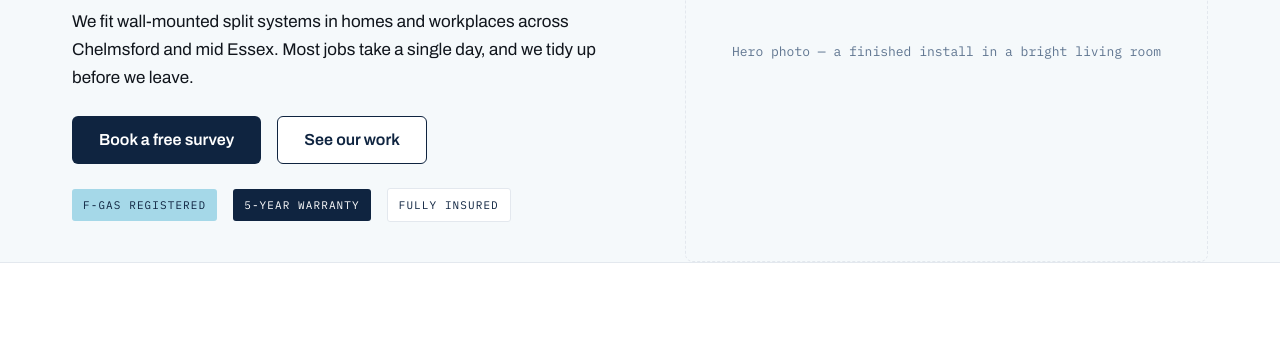
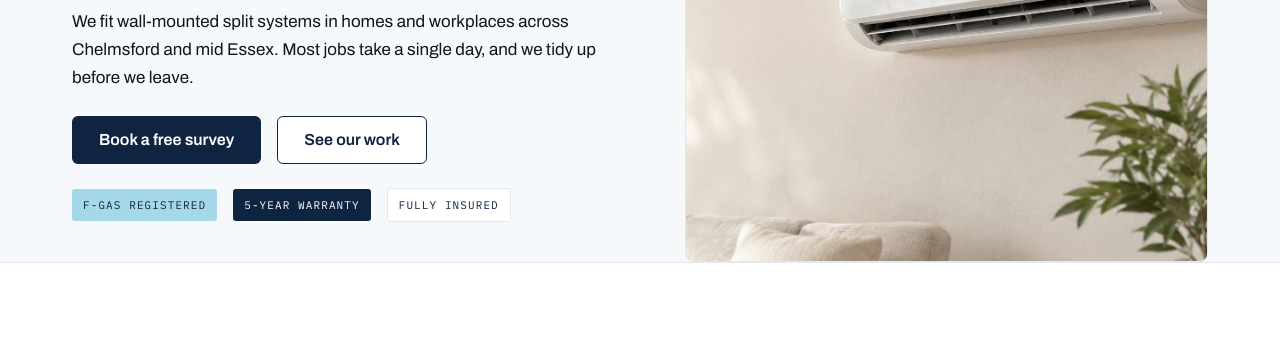
Before and after one commit to AlfieSharman94/ACoolCompany, a plain HTML site: page index.html in a window 1280 px wide. Shown: the part 238-594 px from the top of the page. Drawn offline with Linux system fonts and the light colour scheme.

Commit message:
Add home hero image
Use the supplied living-room photo as the home-page hero, replacing the
placeholder. Loaded eagerly with fetchpriority high since it's above the fold.
Shift the crop focus right (object-position) so the full unit stays in frame
when the wide image is cropped into the taller hero box.

Co-Authored-By: Claude Opus 4.8 <noreply@anthropic.com>

```diff
--- a/assets/css/style.css
+++ b/assets/css/style.css
@@ -393,6 +393,9 @@ a.header-cta { display: none; }
   object-position: center;
   display: block;
 }
+/* Hero shot: the unit sits to the right, so favour that side when the wide
+   image is cropped into the taller hero box. */
+.hero__media img { object-position: 82% center; }
 
 /* ---------- Service cards (top accent bar) ---------- */
 .service-card {
--- a/index.html
+++ b/index.html
@@ -63,7 +63,7 @@
               <span class="badge badge--outline">Fully insured</span>
             </div>
           </div>
-          <div class="media hero__media">Hero photo — a finished install in a bright living room</div>
+          <div class="media media--photo hero__media"><img src="assets/img/photos/hero-living-room.webp" alt="Wall-mounted air conditioning unit in a bright living room" fetchpriority="high"></div>
         </div>
       </div>
     </section>
```
Also changed, not shown: assets/img/photos/hero-living-room.webp (added), 1 other file.
